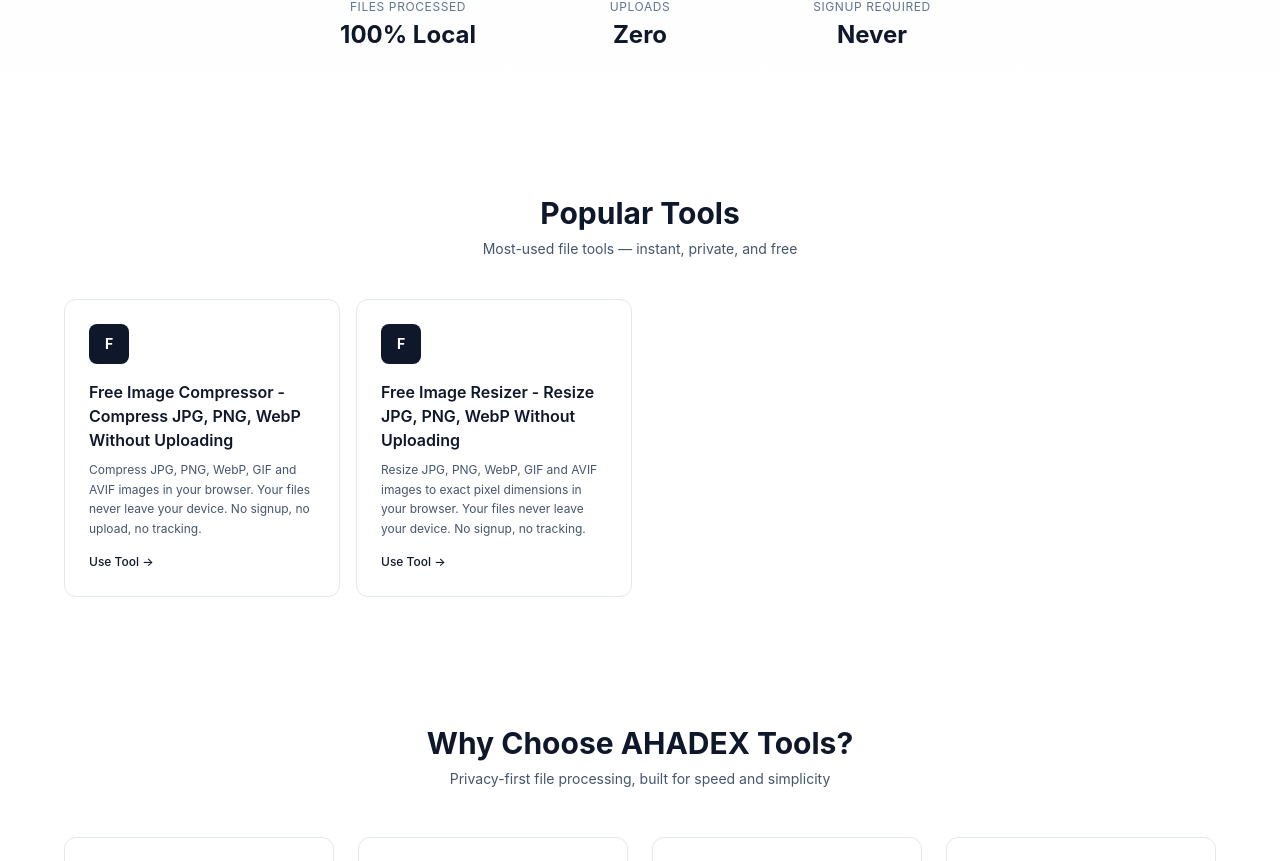
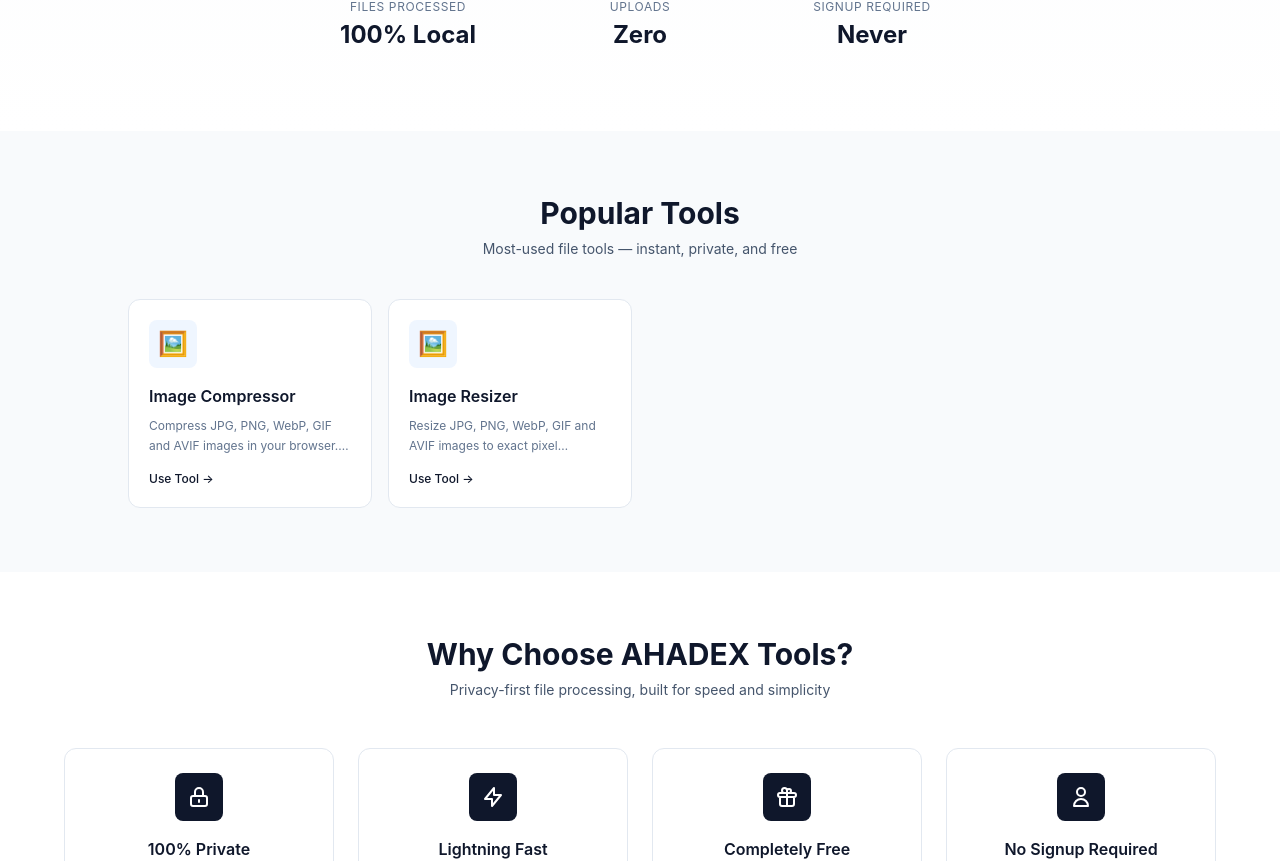
Before and after one commit to mdahadvi91/ahadex-tools-v2, a React (Vite) app: page / in a window 1280 px wide. Shown: the part 580-1441 px from the top of the page. Built offline with nearby package versions, Linux system fonts and the light colour scheme.

Commit message:
style: redesign tool cards to match iLovePDF clean layout

```diff
--- a/src/components/sections/PopularTools.tsx
+++ b/src/components/sections/PopularTools.tsx
@@ -2,13 +2,14 @@ import { Link } from 'react-router-dom';
 import { toolRoutes } from '../../router/route-registry';
 
 export default function PopularTools() {
+  // iLovePDF-এর মতো ৪টি টুল দেখাব
   const featured = toolRoutes.slice(0, 4);
 
   if (featured.length === 0) return null;
 
   return (
-    <section className="bg-white px-4 py-16">
-      <div className="mx-auto max-w-6xl">
+    <section className="bg-slate-50 px-4 py-16">
+      <div className="mx-auto max-w-5xl">
         <div className="text-center">
           <h2 className="text-2xl font-bold text-slate-900 sm:text-3xl">Popular Tools</h2>
           <p className="mt-2 text-sm text-slate-600">
@@ -21,18 +22,18 @@ export default function PopularTools() {
             <Link
               key={route.path}
               to={route.path}
-              className="group rounded-xl border border-slate-200 bg-white p-6 text-left transition-all hover:border-slate-900 hover:shadow-md"
+              className="group flex flex-col rounded-xl border border-slate-200 bg-white p-5 transition-all hover:border-slate-900 hover:shadow-md"
             >
-              <div className="flex h-10 w-10 items-center justify-center rounded-lg bg-slate-900 text-white text-sm font-bold">
-                {route.meta.title.charAt(0)}
+              <div className="flex items-center justify-center rounded-lg bg-blue-50 h-12 w-12 text-2xl">
+                {route.meta.title.toLowerCase().includes('image') ? '🖼️' : '📄'}
               </div>
-              <h3 className="mt-4 text-base font-semibold text-slate-900 group-hover:text-slate-700">
-                {route.meta.title}
+              <h3 className="mt-4 text-base font-semibold text-slate-900">
+                {route.meta.title.split(' - ')[0].replace('Free ', '')}
               </h3>
-              <p className="mt-2 text-xs leading-relaxed text-slate-600">
+              <p className="mt-2 text-xs leading-relaxed text-slate-500 line-clamp-2">
                 {route.meta.description}
               </p>
-              <span className="mt-4 inline-block text-xs font-medium text-slate-900 group-hover:underline">
+              <span className="mt-auto pt-4 inline-block text-xs font-medium text-slate-900 group-hover:underline">
                 Use Tool →
               </span>
             </Link>
--- a/src/components/tools/ToolCard.tsx
+++ b/src/components/tools/ToolCard.tsx
@@ -6,43 +6,45 @@ interface ToolCardProps {
   variant?: 'default' | 'compact';
 }
 
+// ছোট নাম তৈরি করার হেল্পার (যেমন: "Free Image Compressor - Compress JPG..." থেকে শুধু "Image Compressor" নিবে)
+function getShortTitle(title: string): string {
+  const parts = title.split('-');
+  if (parts.length > 1) {
+    return parts[1].replace('Compress', '').replace('Resize', '').replace('Merge', '').replace('Split', '').trim() || parts[0].replace('Free ', '').trim();
+  }
+  return title.replace('Free ', '').trim();
+}
+
 export default function ToolCard({ route, variant = 'default' }: ToolCardProps) {
   const isCompact = variant === 'compact';
+  const shortTitle = getShortTitle(route.meta.title);
+
+  // টুলের নাম অনুযায়ী সুন্দর রঙ ও ইমোজি আইকন
+  const getIcon = (title: string) => {
+    if (title.toLowerCase().includes('image')) return { emoji: '🖼️', bg: 'bg-blue-100', text: 'text-blue-600' };
+    if (title.toLowerCase().includes('pdf')) return { emoji: '📄', bg: 'bg-red-100', text: 'text-red-600' };
+    return { emoji: '⚙️', bg: 'bg-slate-100', text: 'text-slate-600' };
+  };
+
+  const icon = getIcon(shortTitle);
 
   return (
     <Link
       to={route.path}
-      className={`group block rounded-xl border border-slate-200 bg-white transition-all hover:border-slate-900 hover:shadow-md ${
-        isCompact ? 'p-4' : 'p-6'
+      className={`group flex flex-col rounded-xl border border-slate-200 bg-white transition-all hover:border-slate-900 hover:shadow-md ${
+        isCompact ? 'p-4' : 'p-5'
       }`}
     >
-      <div
-        className={`flex items-center justify-center rounded-lg bg-slate-900 text-white font-bold ${
-          isCompact ? 'h-8 w-8 text-xs' : 'h-10 w-10 text-sm'
-        }`}
-        aria-hidden="true"
-      >
-        {route.meta.title.charAt(0)}
+      <div className={`flex items-center justify-center rounded-lg ${icon.bg} ${isCompact ? 'h-10 w-10 text-lg' : 'h-12 w-12 text-2xl'}`}>
+        {icon.emoji}
       </div>
-      <h3
-        className={`mt-3 font-semibold text-slate-900 group-hover:text-slate-700 ${
-          isCompact ? 'text-sm' : 'text-base'
-        }`}
-      >
-        {route.meta.title}
+      <h3 className={`mt-3 font-semibold text-slate-900 group-hover:text-slate-700 ${isCompact ? 'text-sm' : 'text-base'}`}>
+        {shortTitle}
       </h3>
-      <p
-        className={`mt-1.5 leading-relaxed text-slate-600 ${
-          isCompact ? 'text-xs line-clamp-2' : 'text-xs'
-        }`}
-      >
+      <p className={`mt-1.5 leading-relaxed text-slate-500 ${isCompact ? 'text-xs line-clamp-2' : 'text-xs line-clamp-3'}`}>
         {route.meta.description}
       </p>
-      <span
-        className={`mt-3 inline-block font-medium text-slate-900 group-hover:underline ${
-          isCompact ? 'text-xs' : 'text-xs'
-        }`}
-      >
+      <span className="mt-auto pt-4 inline-block text-xs font-medium text-slate-900 group-hover:underline">
         Use Tool →
       </span>
     </Link>
```
